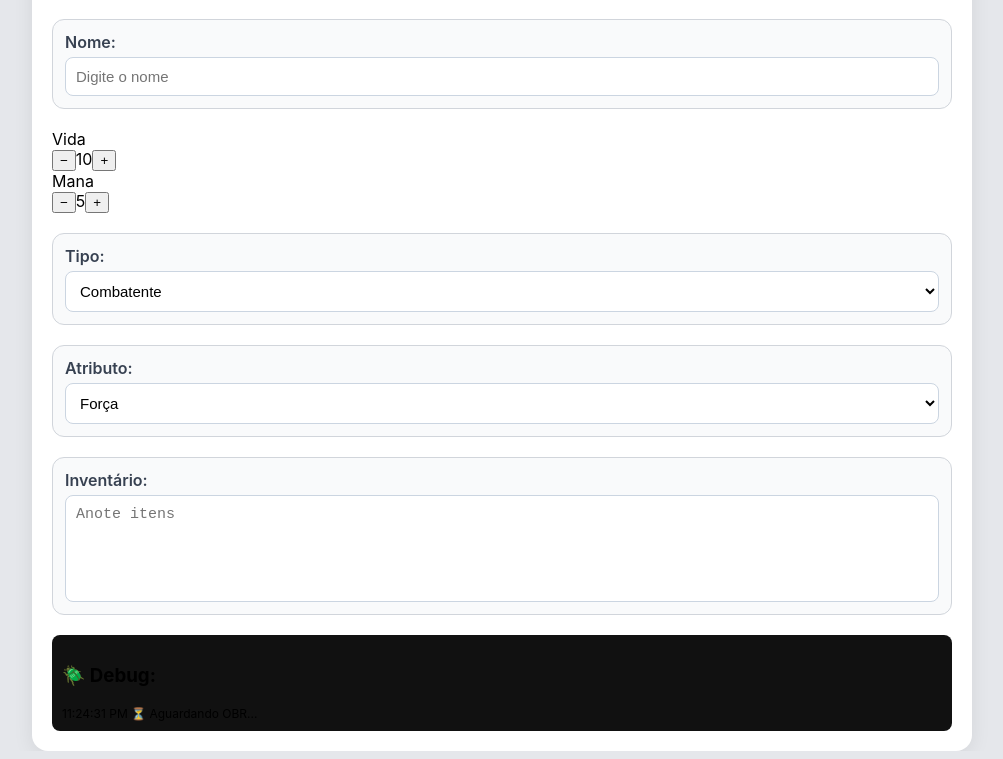
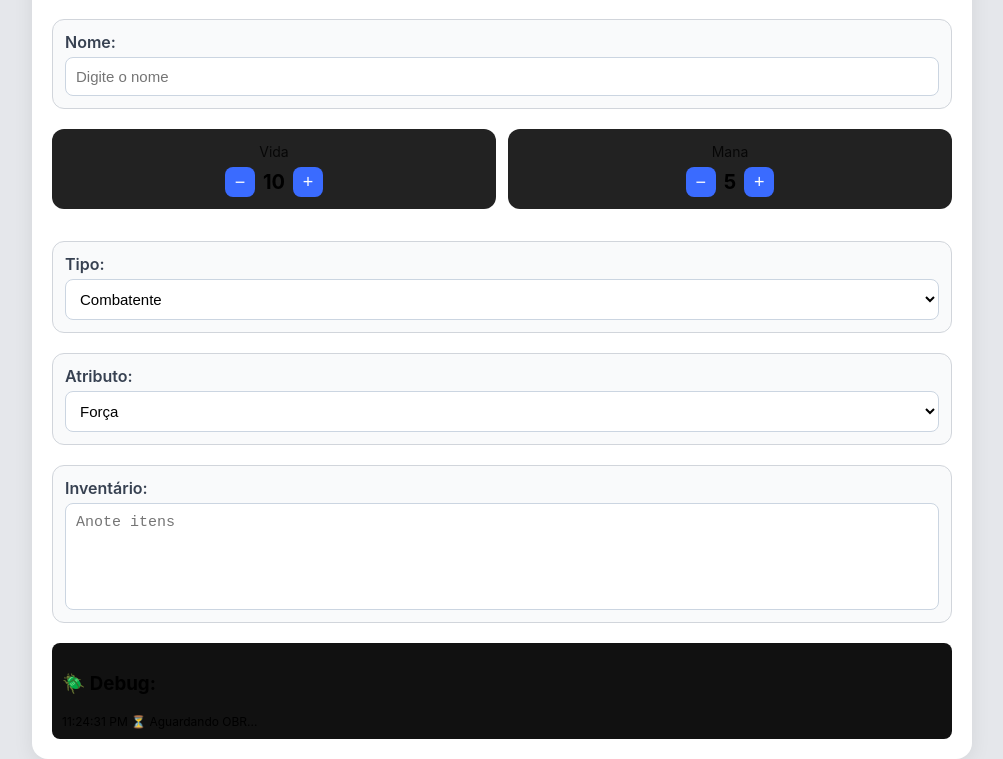
Before and after one commit to girassoisazuis2308-ops/one, a website built with Vite: page index.html in a window 1280 px wide. Shown: the part 156-915 px from the top of the page, without its empty margins (138-1141 px from the left). Built offline with nearby package versions, Linux system fonts and the light colour scheme; what @owlbear-rodeo/sdk would draw is missing.

Commit message:
Add styles for stats display and controls
Added styles for displaying stats such as Vida and Mana with controls.

```diff
--- a/index.html
+++ b/index.html
@@ -129,6 +129,55 @@
       .ficha p {
         margin: 2px 0;
   }
+      /* Vida / Mana lado a lado */
+.stats-row {
+  display: flex;
+  gap: 12px;
+  margin-bottom: 12px;
+}
+
+.stat-box {
+  flex: 1;
+  background: #222;
+  padding: 12px;
+  border-radius: 12px;
+  text-align: center;
+}
+
+/* Texto do título (Vida/Mana) */
+.stat-box .label {
+  font-size: 14px;
+  opacity: 0.8;
+}
+
+/* Área com número e botões */
+.stat-controls {
+  display: flex;
+  align-items: center;
+  justify-content: center;
+  gap: 8px;
+  margin-top: 6px;
+}
+
+/* Botões menores e redondos */
+.stat-controls button {
+  width: 30px;
+  height: 30px;
+  background: #3A6BFF;
+  border: none;
+  border-radius: 8px;
+  font-size: 18px;
+  color: white;
+  cursor: pointer;
+  padding: 0;
+}
+
+/* Número em destaque */
+.stat-controls .value {
+  font-size: 20px;
+  font-weight: bold;
+}
+
 </style>
 
 
```
